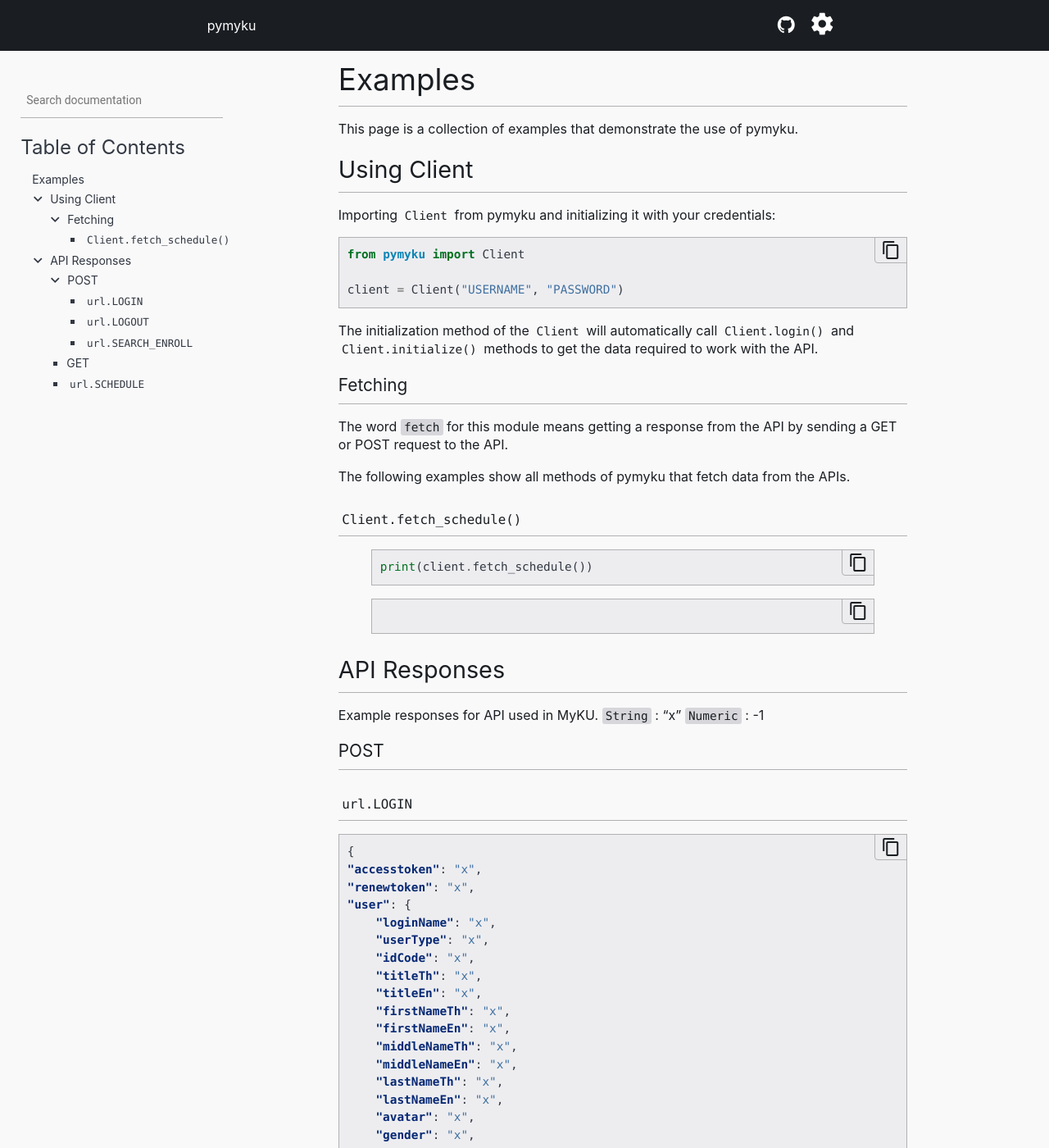
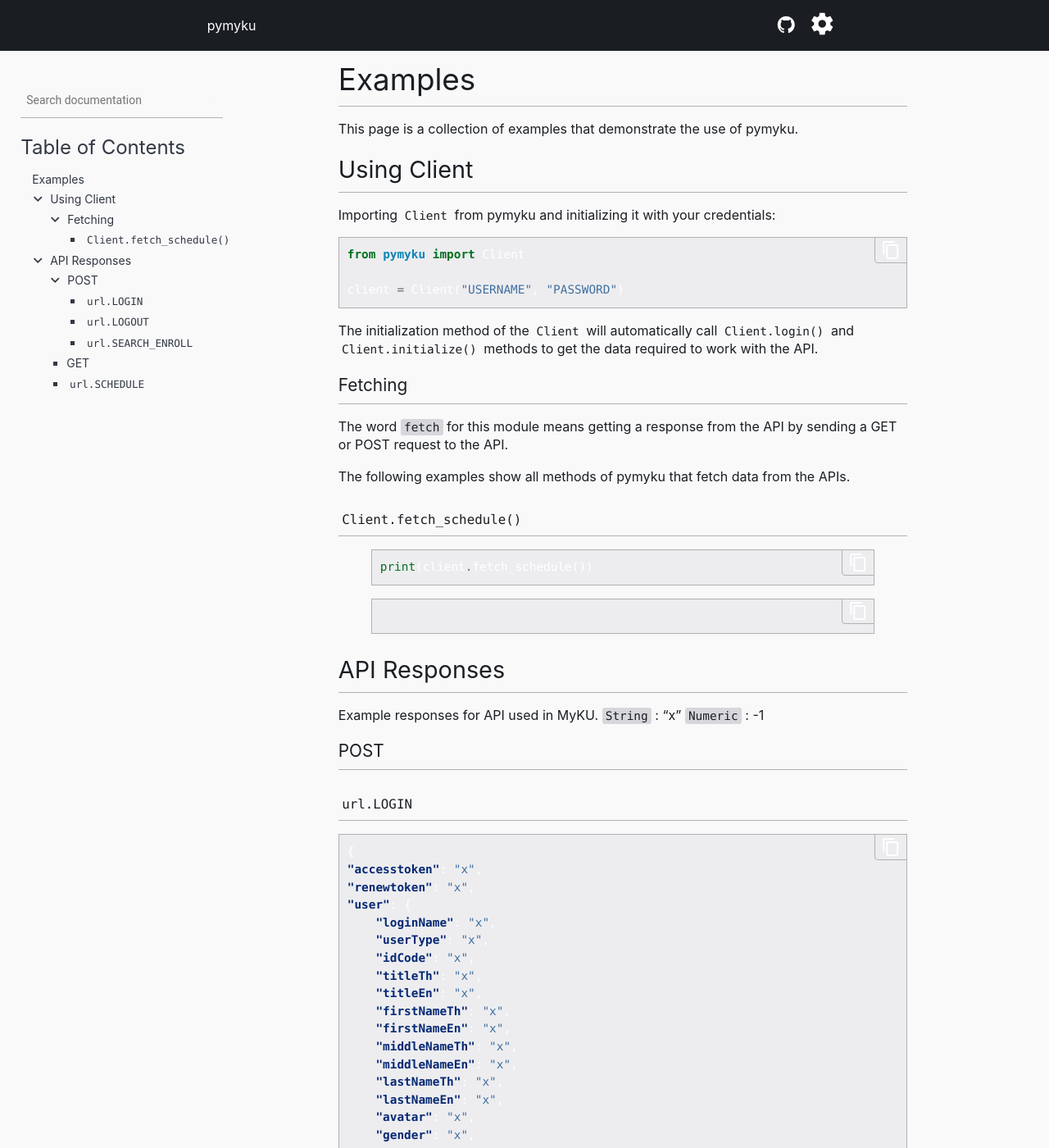
Before and after one commit to lazykern/pymyku, a Sphinx documentation site: the page built from docs/example.rst, in a window 1280 px wide and 1400 px high. Shown: the whole window at 82% size. Built offline with Sphinx 7.4.7, drawn with Linux system fonts in a browser that asks for light colours.

Commit message:
Change pygment style to fruity

```diff
--- a/docs/conf.py
+++ b/docs/conf.py
@@ -73,7 +73,7 @@
 
 source_suffix = ['.rst', '.md']
 
-pygments_style = 'friendly'
+pygments_style = 'fruity'
 
 # Ignore warnings about inconsistent order and/or count of references in translated messages.
 # This makes no sense, different languages can have different word order...
```
Also changed, not shown: examples/README.rst (deleted).
